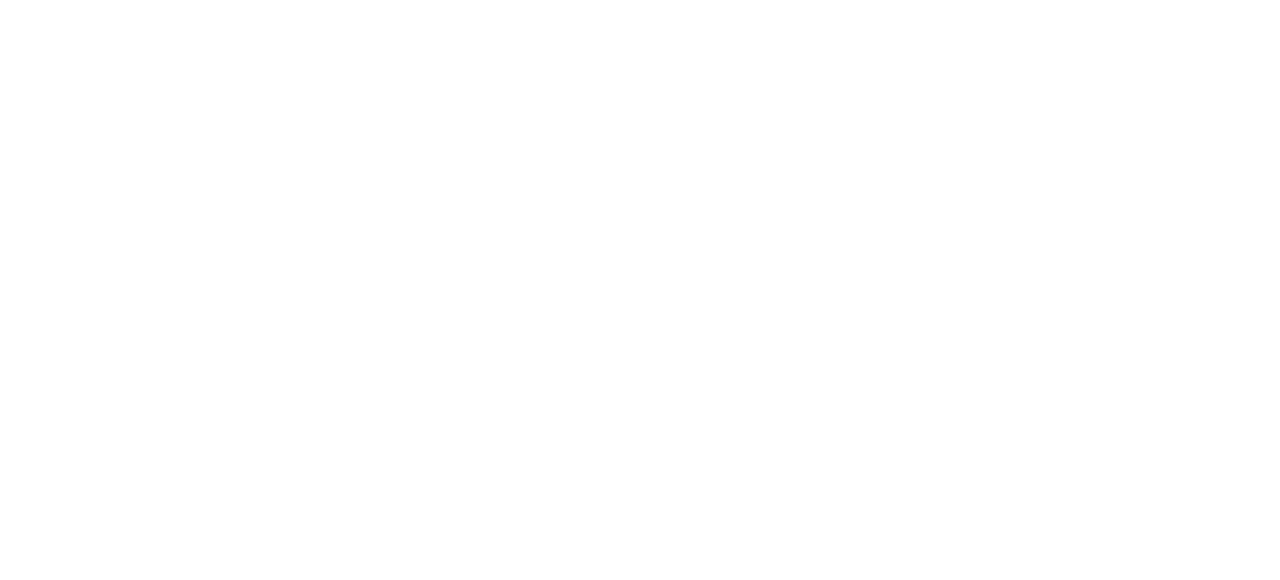
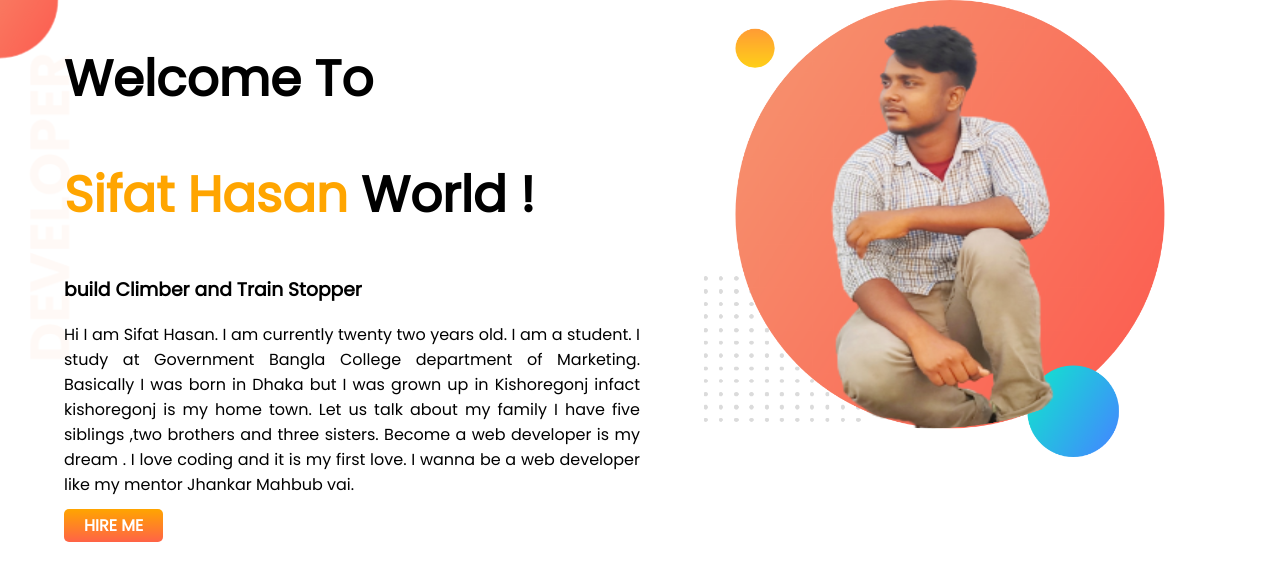
Before and after one commit to Sifat1210/sifat.program, a plain HTML site: page index.html in a window 1280 px wide. Drawn offline with Linux system fonts and the light colour scheme.

Commit message:
top banner added

```diff
--- a/index.html
+++ b/index.html
@@ -1,12 +1,40 @@
 <!DOCTYPE html>
 <html lang="en">
+
 <head>
     <meta charset="UTF-8">
+
+
     <meta http-equiv="X-UA-Compatible" content="IE=edge">
     <meta name="viewport" content="width=device-width, initial-scale=1.0">
     <title>sifat devoloper</title>
+
+    <link rel="preconnect" href="https://fonts.googleapis.com">
+    <link rel="preconnect" href="https://fonts.gstatic.com" crossorigin>
+    <link href="https://fonts.googleapis.com/css2?family=Poppins&display=swap" rel="stylesheet">
+    <link rel="stylesheet" href="style.css">
+
 </head>
+
 <body>
+    <section class="top-banner">
+        <div class="half-width">
+            <h1>Welcome To</h1>
+            <h1><span class="orange">Sifat Hasan</span> World !</h1>
+            <h3>build Climber and Train Stopper</h3>
+            <p>
+                Hi I am Sifat Hasan. I am currently twenty two years old. I am a student. I study at Government Bangla
+                College department of Marketing. Basically I was born in Dhaka but I was grown up in Kishoregonj infact
+                kishoregonj is my home town. Let us talk about my family I have five siblings ,two brothers and three
+                sisters. Become a web developer is my dream . I love coding and it is my first love. I wanna be a web
+                developer like my mentor Jhankar Mahbub vai.
+            </p>
+            <a class=" link-button" target="blank" href="google.com ">HIRE ME</a>
+        </div>
+        <div class="half-width">
+            <img src="sifat.png" alt="">
+        </div>
+    </section>
+</body>
 
-</body>
 </html>
--- /dev/null
+++ b/style.css
@@ -0,0 +1,35 @@
+body {
+    font-family: 'Poppins', sans-serif;
+    margin: 0%;
+}
+.orange{
+    color: orange;
+}
+h1{
+    font-size: 50px;
+}
+section{
+    display: flex;
+}
+.half-width{
+    width: 50%;
+    padding-left: 5%;
+}
+.half-width img{
+    width: 80%;
+}
+.link-button{
+    text-decoration: none;
+   background-image: linear-gradient(orange,tomato);
+    padding: 5px 20px;
+    border-radius: 5px;
+    color: white;
+    font-weight: 700;
+}
+.half-width p{
+    text-align: justify;
+}
+.top-banner{
+    background-image: url(image/ibrahim.png);
+    background-repeat: no-repeat;
+}
```
Also changed, not shown: dream-bg.png (added), exp-bg.png (added), image/ibrahim.png (added), my-bg.png (added), my-bg2.png (added), sifat.png (added).
